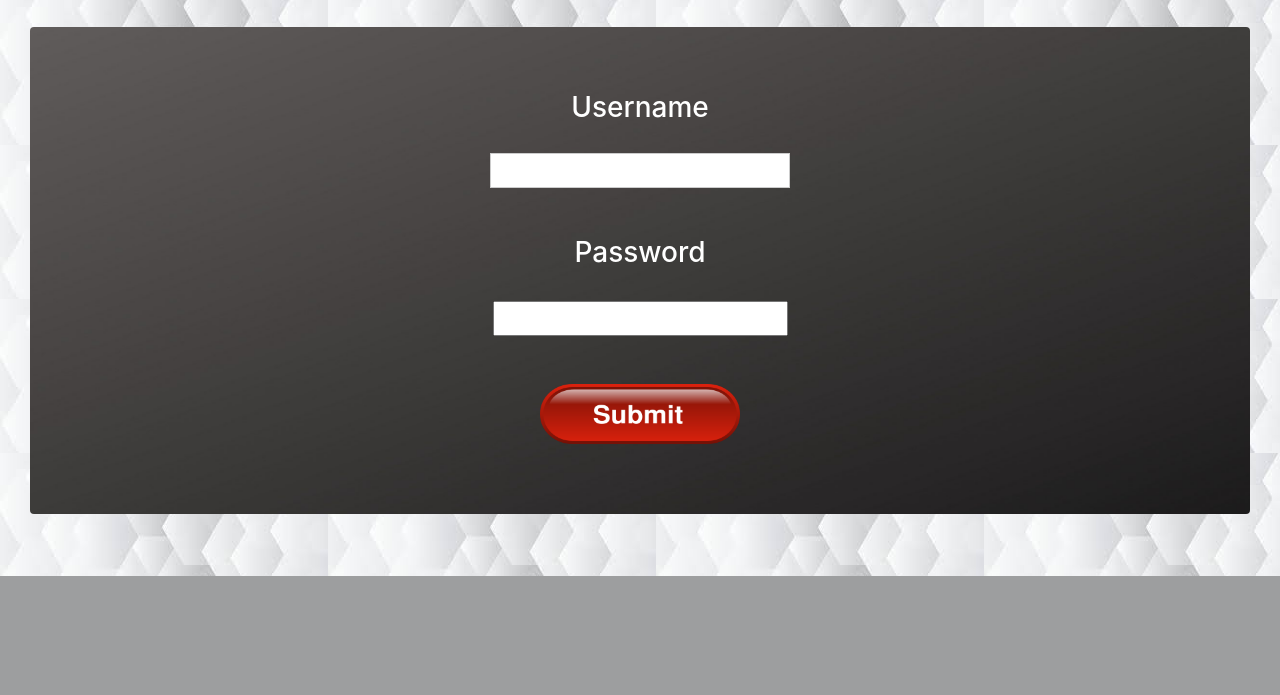
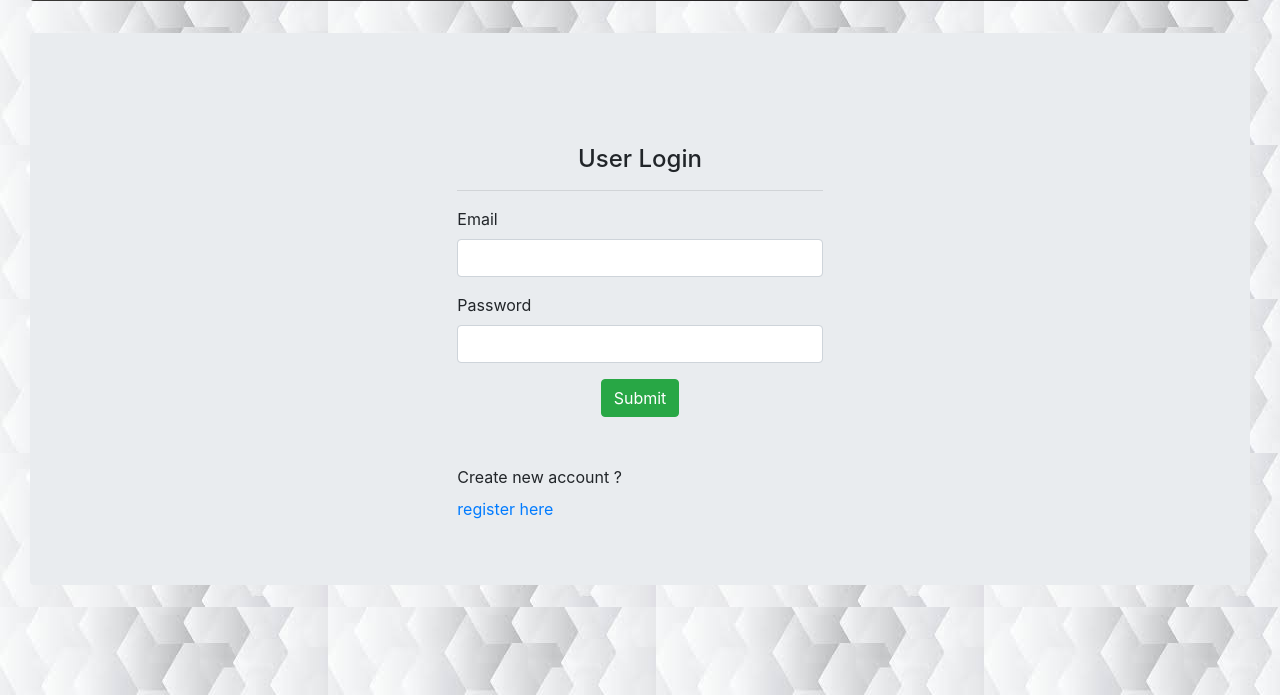
Before and after one commit to imvickykumar999/Google-AdSense, a Flask app: page /login in a window 1280 px wide. Shown: the part 625-1320 px from the top of the page. Before the commit the page ends 1201 px from the top, so only its background shows below. Run offline with Flask 3, Linux system fonts and the light colour scheme; some libraries are stand-ins or nearby versions.

Commit message:
cont. line 90 app.py

```diff
--- a/automation/app/app.py
+++ b/automation/app/app.py
@@ -1,44 +1,28 @@
-
-import requests, random
-from flask_sqlalchemy import SQLAlchemy
-from flask_login import logout_user, LoginManager, UserMixin
 
 from flask import (Flask,
     render_template,
-    redirect,
-    url_for,
-    request
+    request, redirect,
+    url_for, flash,
+    session,
 )
 
+from functools import wraps
+import secrets, gspread
+import sqlite3 as sql
+import requests, random
+
 app = Flask(__name__)
-app.app_context().push()
+secret_key = secrets.token_hex(16)
+app.config['SECRET_KEY'] = secret_key
 
-app.config['SQLALCHEMY_DATABASE_URI'] = 'sqlite:///database.db'
-db = SQLAlchemy(app)
-
-login_manager = LoginManager()
-login_manager.init_app(app)
-
-class user(UserMixin, db.Model):
-    id = db.Column(db.Integer, primary_key=True)
-    username = db.Column(db.String(80), unique=True)
-    email = db.Column(db.String(120))
-    password = db.Column(db.String(80))
-
-@login_manager.user_loader
-def load_user(user_id):
-    return user.get(user_id)
-
-def get_news(source, bot_token='982e523813b347c6a6404fd1f9b6e41c'):
+def get_news(source, api_key='39e270768fef4cfe848af36d98107e82'):
     try:
-        bot_token = '982e523813b347c6a6404fd1f9b6e41c'
-        gets = f'https://newsapi.org/v1/articles?source={source}&sortBy=top&apiKey={bot_token}'
-
+        gets = f'https://newsapi.org/v1/articles?source={source}&sortBy=top&apiKey={api_key}'
         req = requests.get(gets)
         box = req.json()['articles']
 
-    except Exception as e:
-        print(e)
+    except:
+        pass
 
     ha,ia,ba,la = [],[],[],[]
 
@@ -57,7 +41,18 @@ def get_news(source, bot_token='982e523813b347c6a6404fd1f9b6e41c'):
 
     return ha, ia, ba, la
 
+def is_logged_in(f):
+	@wraps(f)
+	def wrap(*args,**kwargs):
+		if 'logged_in' in session:
+			return f(*args,**kwargs)
+		else:
+			flash('Unauthorized, Please Login','danger')
+			return redirect(url_for('login'))
+	return wrap
+
 @app.route('/news/<source>')
+@is_logged_in
 def one_news(source):
     try:
         ha, ia, ba, la = get_news(source)
@@ -68,7 +63,7 @@ def one_news(source):
                                 la=la,
                                 len = len(ha))
     except:
-        return render_template('home.html', uname='there', api_key=False)
+        return render_template('home.html', api_key=False)
 
 @app.route('/home', methods=['POST', 'GET'])
 def home():
@@ -86,65 +81,140 @@ def home():
                                     la=la,
                                     len = len(ha))
         else:
-            return render_template('home.html', uname='there', api_key=True)
+            return render_template('home.html', api_key=True)
     except: return render_template('404.html')
 
-@app.route('/')
+@app.route('/', methods=['POST', 'GET'])
 def news():
-    source = ['bbc-news', 'cnn', 'the-verge', 'time', 'the-wall-street-journal']
-    source = random.choice(source)
+    if request.method == 'POST':
+        '''ADD to Fav.'''
 
-    try:
-        ha, ia, ba, la = get_news(source)
-        return render_template('news.html',
-                                ha=ha,
-                                ia=ia,
-                                ba=ba,
-                                la=la,
-                                len = len(ha))
-    except:
-        return render_template('home.html', uname='there', api_key=False)
+        source = ['bbc-news', 'cnn', 'the-verge', 'time', 'the-wall-street-journal']
+        source = random.choice(source)
+
+        try:
+            ha, ia, ba, la = get_news(source)
+            return render_template('news.html',
+                                    ha=ha,
+                                    ia=ia,
+                                    ba=ba,
+                                    la=la,
+                                    len = len(ha))
+        except:
+            return render_template('home.html', api_key=False)
+    else:
+        source = ['bbc-news', 'cnn', 'the-verge', 'time', 'the-wall-street-journal']
+        source = random.choice(source)
+
+        try:
+            ha, ia, ba, la = get_news(source)
+            return render_template('news.html',
+                                    ha=ha,
+                                    ia=ia,
+                                    ba=ba,
+                                    la=la,
+                                    len = len(ha))
+        except:
+            return render_template('home.html', api_key=False)
+
+@app.route('/login',methods=['POST','GET'])
+def login():
+    con=sql.connect("mydb/db_sample.db")
+
+    if request.method=='POST':
+        email=request.form["email"]
+        pwd=request.form["upass"]
+
+        cur=con.cursor()
+        cur.execute("select UNAME from users where EMAIL=? and UPASS=?",(email,pwd))
+        data=cur.fetchone()
+
+        print(data)
+        if data:
+            session['logged_in']=True
+            session['username']=data[0]
+            flash('Login Successfully','success')
+            return redirect('/')
+        else:
+            flash('Invalid Login. Try Again','danger')
+    return render_template("login.html")
+
+def is_logged_in(f):
+	@wraps(f)
+	def wrap(*args,**kwargs):
+		if 'logged_in' in session:
+			return f(*args,**kwargs)
+		else:
+			flash('Unauthorized, Please Login','danger')
+			return redirect(url_for('login'))
+	return wrap
+
+@app.route('/reg',methods=['POST','GET'])
+def reg():
+    status=False
+    con=sql.connect("mydb/db_sample.db")
+
+    if request.method=='POST':
+        name=request.form["uname"]
+        email=request.form["email"]
+        pwd=request.form["upass"]
+        newsletter = request.form.get('newsletter')
+
+        table = name.split('@')[0]
+        con1 = sql.connect('mydb/add2fav.db')
+        cur1 = con1.cursor()
+        cur1.execute(f"DROP TABLE IF EXISTS {table}")
+
+        sql1 = f'''CREATE TABLE "{table}" (
+        "UID"   INTEGER PRIMARY KEY AUTOINCREMENT,
+        "IMG" varchar(50) NOT NULL,
+        "TITLE" varchar(50) NOT NULL,
+        "MORE" varchar(50) NOT NULL,
+        "LINK" varchar(50) NOT NULL
+        );
+        '''
+
+        cur1.execute(sql1)
+        con1.commit()
+        con1.close()
+
+        if newsletter:
+            row_data = [email]
+            spreadsheet_id = '1akZpxtRhFIm97X9ZIdlAm10nfs0_drWTo40rVvkI6zs'
+            worksheet_name = 'Sheet1'
+            unique_col_index = 0
+
+            gc = gspread.service_account(filename='automation/ideationology-lab-b60654e44e37.json')
+            sh = gc.open_by_key(spreadsheet_id)
+            worksheet = sh.worksheet(worksheet_name)
+
+            existing_data = worksheet.get_all_values()
+            unique_element_exists = any(row_data[unique_col_index] == row[unique_col_index] for row in existing_data)
+
+            if not unique_element_exists:
+                worksheet.append_row(row_data)
+
+        cur=con.cursor()
+        cur.execute("insert into users(UNAME,UPASS,EMAIL) values(?,?,?)",(name,pwd,email))
+        con.commit()
+        cur.close()
+
+        flash('Registration Successfully. Login Here...','success')
+        return redirect('login')
+    return render_template("reg.html",status=status)
+
+@app.route("/logout")
+def logout():
+	session.clear()
+	flash('You are now logged out','success')
+	return redirect(url_for('login'))
 
 @app.errorhandler(404)
 def page_not_found(e):
     return render_template('404.html'), 404
 
-@app.route("/login",methods=["GET", "POST"])
-def login():
-    if request.method == "POST":
-        uname = request.form["uname"]
-        passw = request.form["passw"]
-
-        login = user.query.filter_by(
-            username=uname,
-            password=passw
-        ).first()
-
-        if login is not None:
-            return render_template('home.html', uname=uname, api_key=True)
-    return render_template("login.html")
-
-@app.route("/register", methods=["GET", "POST"])
-def register():
-    try:
-        if request.method == "POST":
-            uname = request.form['uname']
-            mail = request.form['mail']
-            passw = request.form['passw']
-
-            register = user(username = uname, email = mail, password = passw)
-            db.session.add(register)
-            db.session.commit()
-
-            return redirect(url_for("login"))
-    except: return render_template("register.html")
-    return render_template("register.html")
-
-@app.route("/logout")
-def logout():
-    logout_user()
-    return redirect(url_for("login"))
-
 if __name__ == '__main__':
-    db.create_all()
-    app.run(debug=True)
+    app.run(
+        # host="0.0.0.0",
+        debug=True
+    )
--- a/automation/app/templates/base.html
+++ b/automation/app/templates/base.html
@@ -10,11 +10,6 @@
     <link rel="shortcut icon" type="image/x-icon" href="static/vix.png" />
 
     <style>
-        #passw {
-          height: 35px;
-          width : 295px;
-        }
-
         .rounded {
             border-radius:1.0rem!important
         }
@@ -122,7 +117,7 @@
               <ul class="navbar-nav mr-auto">
 
                 <li class="nav-item dropdown">
-                  <a class="nav-link dropdown-toggle" href="https://inshorts.com/en/read" id="navbarDropdown" role="button" data-toggle="dropdown" aria-haspopup="true" aria-expanded="false">
+                  <a class="nav-link dropdown-toggle" href="#" id="navbarDropdown" role="button" data-toggle="dropdown" aria-haspopup="true" aria-expanded="false">
                     <strong>More News</strong>
                   </a>
 
@@ -140,7 +135,7 @@
                 </li>
 
                 <li class="nav-item dropdown">
-                  <a class="nav-link dropdown-toggle" href="https://imvickykumar999.pythonanywhere.com/" id="navbarDropdown" role="button" data-toggle="dropdown" aria-haspopup="true" aria-expanded="false">
+                  <a class="nav-link dropdown-toggle" href="#" id="navbarDropdown" role="button" data-toggle="dropdown" aria-haspopup="true" aria-expanded="false">
                     <strong>Contact</strong>
                   </a>
 
@@ -152,7 +147,7 @@
                 </li>
 
                 <li class="nav-item dropdown">
-                  <a class="nav-link dropdown-toggle" href="https://googleadsense.pythonanywhere.com/" id="navbarDropdown" role="button" data-toggle="dropdown" aria-haspopup="true" aria-expanded="false">
+                  <a class="nav-link dropdown-toggle" href="#" id="navbarDropdown" role="button" data-toggle="dropdown" aria-haspopup="true" aria-expanded="false">
                     <strong>Daily News</strong>
                   </a>
 
@@ -162,25 +157,13 @@
                     <a target="_blank" class="dropdown-item" href="https://mastodon.social/@imvickykumar999">Mastodon</a>
                     <div class="dropdown-divider"></div>
                     <a target="_blank" class="dropdown-item" href="https://t.me/VixReelsbot">Telegram</a>
-                  </div>
-                </li>
-
-                <li class="nav-item dropdown">
-                  <a class="nav-link dropdown-toggle" href="#" id="navbarDropdown" role="button" data-toggle="dropdown" aria-haspopup="true" aria-expanded="false">
-                    <strong>User</strong>
-                  </a>
-
-                  <div class="dropdown-menu" aria-labelledby="navbarDropdown">
-                    <a class="dropdown-item" href="/login">Login</a>
                     <div class="dropdown-divider"></div>
-                    <a class="dropdown-item" href="/register">Register</a>
-                    <div class="dropdown-divider"></div>
-                    <a class="dropdown-item" href="/logout">Logout</a>
+                    <a class="dropdown-item" href="/reg">News Letter</a>
                   </div>
                 </li>
               </ul>
 
-              <form class="form-inline my-2 my-lg-0" action="/home>
+              <form class="form-inline my-2 my-lg-0" action="/home">
                 <button style="color:black;" class="btn btn-light" type="submit">
                   <h5>
                     <strong>Home</strong>
@@ -209,5 +192,8 @@
     {% block content %}
     {% endblock %}
 
+    {% block body %}
+    {% endblock %}
+
   </body>
 </html>
--- a/automation/app/templates/login.html
+++ b/automation/app/templates/login.html
@@ -1,30 +1,37 @@
 
-{% extends "base.html"%}
-{% block content %}
+{% extends 'base.html' %}
+{% block body %}
 
-<center>
-    <div class="jumbotron jumbotron-fluid rounded">
-        <div class="container">
-            <form method="POST">
+  <div class="jumbotron rounded">
+    <div class='row mt-5'>
+      <div class='col-4 mx-auto'>
+        <h4 class='text-center'>User Login</h4><hr>
 
-                <h3 style="color:white;">Username</h3>
-                <input type="text" name="uname" id="uname">
+        <form action="{{url_for('login')}}" method='post'>
+          <div class='form-group'>
+            <label>Email</label>
+            <input type='email' name='email' required class='form-control'>
+          </div>
 
-                <br><br><br>
-                <h3 style="color:white;">Password</h3>
-                <br>
-                <input type="password" name="passw" id="passw">
+          <div class='form-group'>
+            <label>Password</label>
+            <input type='password' name='upass' required class='form-control'>
+          </div>
 
-                <br><br><br>
-                <input type="image"
-                    src="/static/submit.png"
-                    width="200"
-                    height="60"
-                    alt="submit"/>
+        <center>
+          <input type='submit' name='submit' value='Submit' class='btn btn-success'>
+        </center>
 
-            </form>
-        </div>
+        </form>
+
+        <br><br>
+        <label>Create new account ?</label>
+        <br>
+        <a href="/reg">register here</a>
+
+      </div>
     </div>
-</center>
+  </div>
 
+<br><br>
 {% endblock %}
```
Also changed, not shown: automation/app/mydb/create_db.py (added, +23 -0 lines), automation/app/templates/home.html (+7 -17 lines), automation/app/templates/reg.html (added, +46 -0 lines), automation/app/templates/register.html (deleted, +0 -36 lines), automation/app/mydb/add2fav.db (added), automation/app/mydb/db_sample.db (added).
